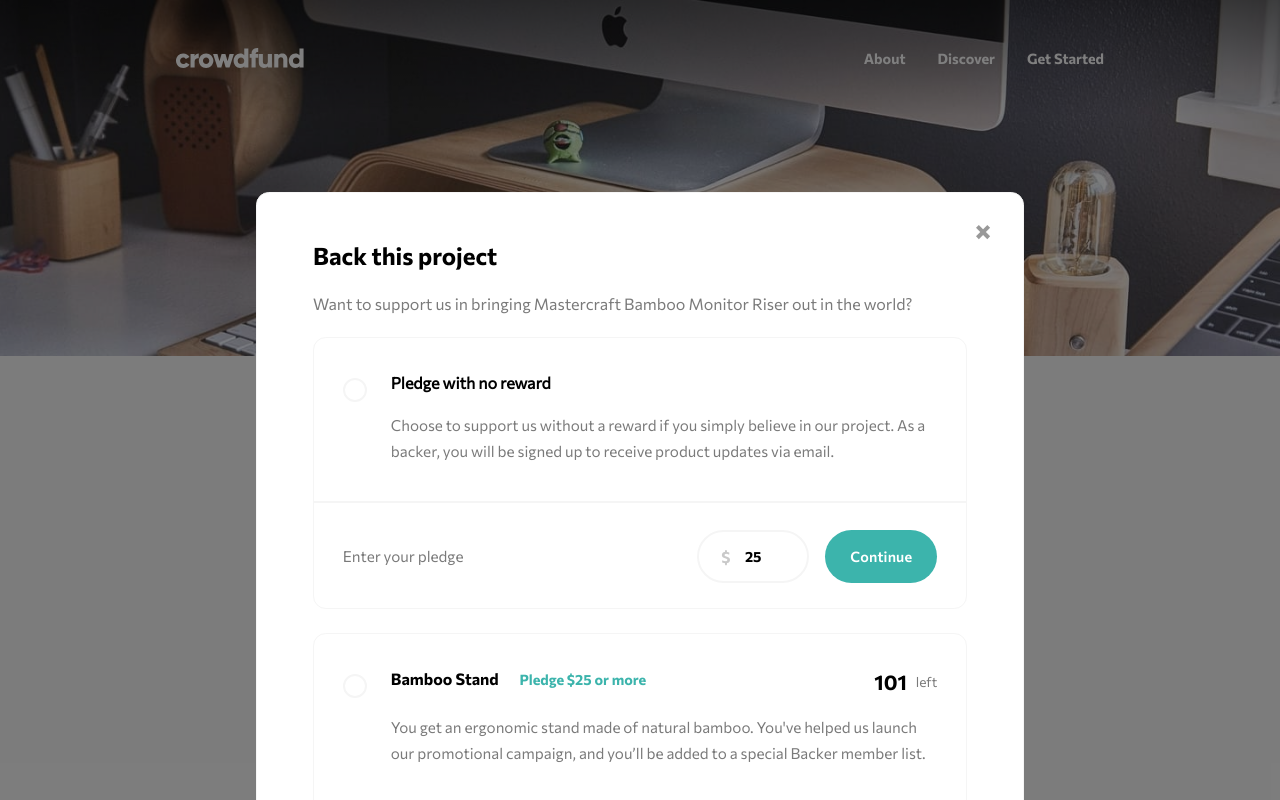
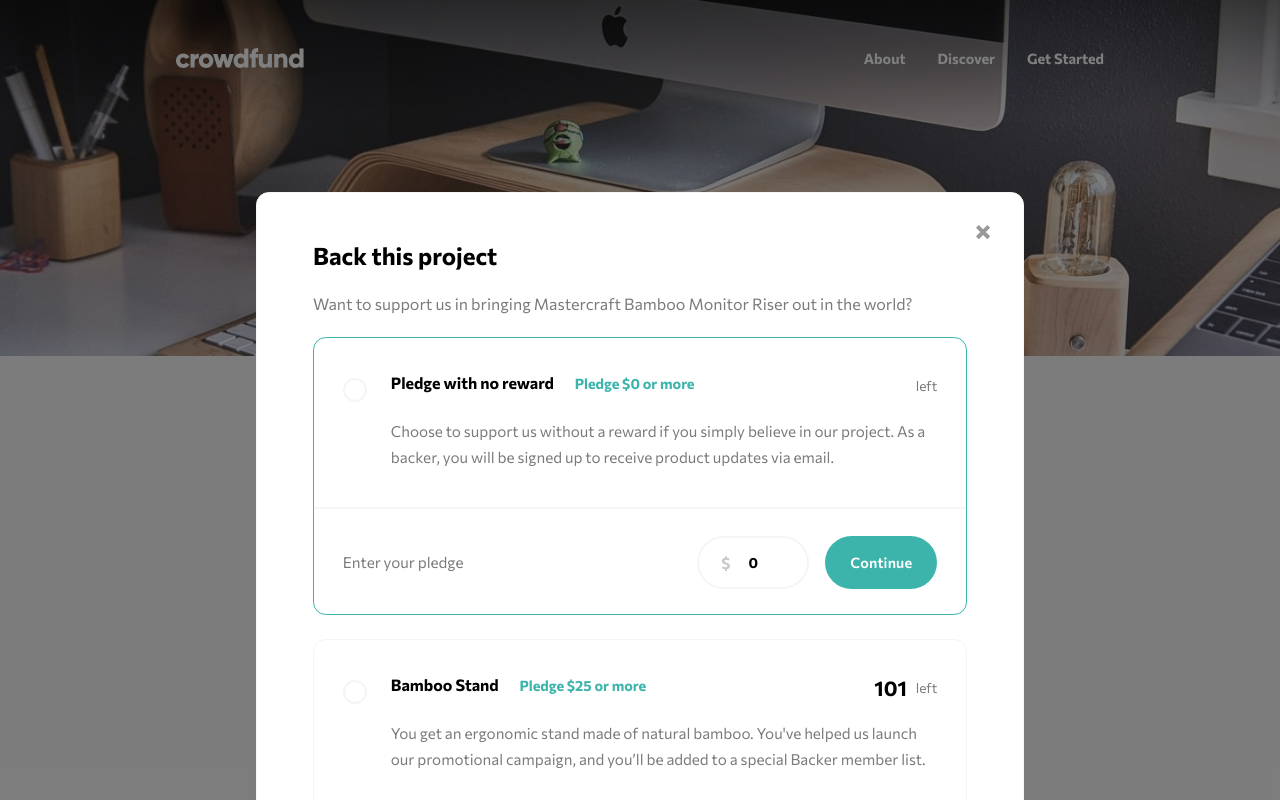
Before and after one commit to 0-BSCode/crowdfunding-product-page, a React (Create React App) app: page / in a window 1280 px wide. Both pictures are taken after a click on the button "Back this project". Shown: the top 800 px of the page. Built offline with nearby package versions, Linux system fonts and the light colour scheme.

Commit message:
Made support options interactive

```diff
--- a/src/App.js
+++ b/src/App.js
@@ -25,7 +25,8 @@ function App() {
         <>
           <div className="overlay" />
           <Support
-          resetRewardId={setRewardBtnId} />
+          rewardId={rewardBtnId}
+          setRewardId={setRewardBtnId} />
         </>:''
       }
       {/* <Thanks /> */}
--- a/src/assets/components/Popup/Option.js
+++ b/src/assets/components/Popup/Option.js
@@ -1,16 +1,40 @@
-import React from 'react'
+import React, { useEffect } from 'react'
 
-const Option = ({heading, pledge, left, description}) => {
+const Option = ({id, rewardId, setRewardId,
+                heading, pledge, left, description}) => {
+
+  const handleClick= (e) => {
+    setRewardId(e.target.id);
+  }
+
+  useEffect(() => {
+    const containers = document.querySelectorAll(".option");
+    containers.forEach((container) => {
+        container.firstChild.id == rewardId?
+        container.classList.add("option--clicked"):
+        container.classList.remove("option--clicked");
+    });
+  });
+
   return (
-    <label className={left == "0"? "option option--out": "option"}>
-        <input type="radio" name="radio"/>
+    <label className={left == "0"? "option option--out": "option"} >
+        <input
+        type="radio"
+        name="radio"
+        disabled={left=="0"}
+        id={id}
+        onClick={handleClick}/>
         <span className="option__radio"></span>
         {
             pledge == "" ?
             <h4 className="option__header option__header--none">
                     {heading}
             </h4> :
-            <div className="option__header option__header--pledge">
+            <div
+            className={left == "0"?
+            "option__header option__header--pledge option__header--out":
+            "option__header option__header--pledge"
+            }>
                 <div className="option__header-container">
                     <h4 className="option__heading">
                         {heading}
@@ -27,6 +51,8 @@ const Option = ({heading, pledge, left, description}) => {
         <p className="option__description">
             {description}
         </p>
+        {
+            id == rewardId?
             <div className="payment">
                 <div className="payment__hline"></div>
                 <div className="payment__container">
@@ -34,21 +60,24 @@ const Option = ({heading, pledge, left, description}) => {
                         Enter your pledge
                     </p>
                     <form className="payment__form">
-                    <input type="text" className="payment__input" value="25"/>
+                        <input type="text" className="payment__input" value={pledge}/>
                         <button type="submit" className="payment__submit">
                             Continue
                         </button>
                     </form>
                 </div>
-        </div>
+            </div>:
+            ''
+        }
     </label>
   )
 }
 
 Option.defaultProps = {
-    pledge: "",
+    pledge: "0",
     left: ""
 }
+
 export default Option
 
 
--- /dev/null
+++ b/src/assets/components/Popup/Options.js
@@ -0,0 +1,50 @@
+import React from 'react'
+import Option from './Option'
+
+const Options = ({rewardId, setRewardId}) => {
+
+  return (
+    <div className="support__options">
+        <Option
+        id="0"
+        rewardId={rewardId}
+        setRewardId={setRewardId}
+        heading="Pledge with no reward"
+        description="Choose to support us without a reward if
+        you simply believe in our project. As a backer, you
+        will be signed up to receive product updates via email." />
+        <Option
+        id="1"
+        rewardId={rewardId}
+        setRewardId={setRewardId}
+        heading="Bamboo Stand"
+        pledge="25"
+        left="101"
+        description="You get an ergonomic stand made of natural
+        bamboo. You've helped us launch our promotional campaign,
+        and you’ll be added to a special Backer member list." />
+        <Option
+        id="2"
+        rewardId={rewardId}
+        setRewardId={setRewardId}
+        heading="Black Edition Stand"
+        pledge="75"
+        left="64"
+        description="You get a Black Special Edition computer
+        stand and a personal thank you. You’ll be added to our
+        Backer member list. Shipping is included." />
+        <Option
+        id="3"
+        rewardId={rewardId}
+        setRewardId={setRewardId}
+        heading="Mahogany Special Stand"
+        pledge="200"
+        left="0"
+        description="You get two Special Edition Mahogany stands,
+        a Backer T-Shirt, and a personal thank you. You’ll be added
+        to our Backer member list. Shipping is included." />
+    </div>
+  )
+}
+
+export default Options
--- a/src/assets/components/Popup/Support.js
+++ b/src/assets/components/Popup/Support.js
@@ -1,10 +1,10 @@
 import React from 'react'
 import exit from '../../images/icon-close-modal.svg'
-import Option from './Option'
+import Options from './Options'
 
-const Support = ({resetRewardId}) => {
+const Support = ({rewardId, setRewardId}) => {
 
-  const unshowPopup = () => resetRewardId(-1);
+  const unshowPopup = () => setRewardId(-1);
 
   return (
     <section className="support">
@@ -17,34 +17,9 @@ const Support = ({resetRewardId}) => {
         <p className="support__description">
             Want to support us in bringing Mastercraft Bamboo Monitor Riser out in the world?
         </p>
-        <div className="support__options">
-            <Option
-            heading="Pledge with no reward"
-            description="Choose to support us without a reward if
-            you simply believe in our project. As a backer, you
-            will be signed up to receive product updates via email." />
-            <Option
-            heading="Bamboo Stand"
-            pledge="25"
-            left="101"
-            description="You get an ergonomic stand made of natural
-            bamboo. You've helped us launch our promotional campaign,
-            and you’ll be added to a special Backer member list." />
-            <Option
-            heading="Black Edition Stand"
-            pledge="75"
-            left="64"
-            description="You get a Black Special Edition computer
-            stand and a personal thank you. You’ll be added to our
-            Backer member list. Shipping is included." />
-            <Option
-            heading="Mahogany Special Stand"
-            pledge="200"
-            left="0"
-            description="You get two Special Edition Mahogany stands,
-            a Backer T-Shirt, and a personal thank you. You’ll be added
-            to our Backer member list. Shipping is included." />
-        </div>
+        <Options
+        rewardId={rewardId}
+        setRewardId={setRewardId}/>
     </section>
   )
 }
--- a/src/assets/styles/styles.css
+++ b/src/assets/styles/styles.css
@@ -406,6 +406,9 @@
   /* Hide default radio button */
   /* Create custom radio button */
 }
+.option--clicked {
+  border-color: #3cb4ac;
+}
 .option > input {
   position: absolute;
   opacity: 0;
--- a/src/assets/styles/styles.scss
+++ b/src/assets/styles/styles.scss
@@ -424,6 +424,10 @@
     position: relative;
     display: block;
 
+    &--clicked {
+        border-color: colors.$moderate-cyan;
+    }
+
     /* Hide default radio button */
     & > input {
         position: absolute;
```
Also changed, not shown: 1 other file (tests, documents, lock files or other folders). Lines whose indentation alone changed are shown as unchanged.
